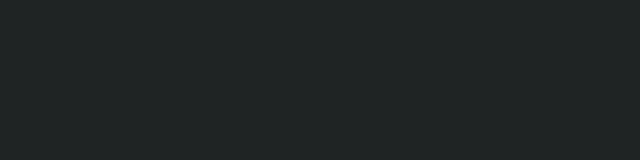
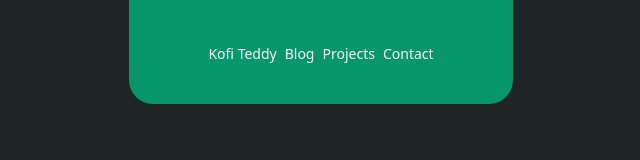
Before and after one commit to kofi-teddy/kofi-teddy, a Vue app: page / in a window 1280 px wide. Shown: the top 160 px of the page, without its empty margins (319-959 px from the left). Built offline with nearby package versions, Linux system fonts and the light colour scheme.

Commit message:
updated navs

```diff
--- a/src/App.vue
+++ b/src/App.vue
@@ -1,5 +1,20 @@
 <template>
   <div class="mt-0 bg-main">
+    <div>
+      <div>
+        <div class="flex items-center justify-center flex-auto">
+          <div class="w-full max-w-sm p-10 bg-green-600 rounded-3xl rounded-t-none">
+            <div class="mt-1 text-sm text-gray-50 text-center">
+              <span class="mx-1"><a href="/" target="_blank">Kofi Teddy</a></span>
+              <span class="mx-1"><a href="#!" target="_blank">Blog</a></span>
+              <span class="mx-1"><a href="#!" target="_blank">Projects</a></span>
+              <span class="mx-1"><a href="#!" target="_blank">Contact</a></span>
+            </div>
+          </div>
+        </div>
+      </div>
+    </div>
+
     <div class="pt-8 mt-20">
       <div class="mt-5">
         <div class="flex items-center justify-center flex-auto">
```
